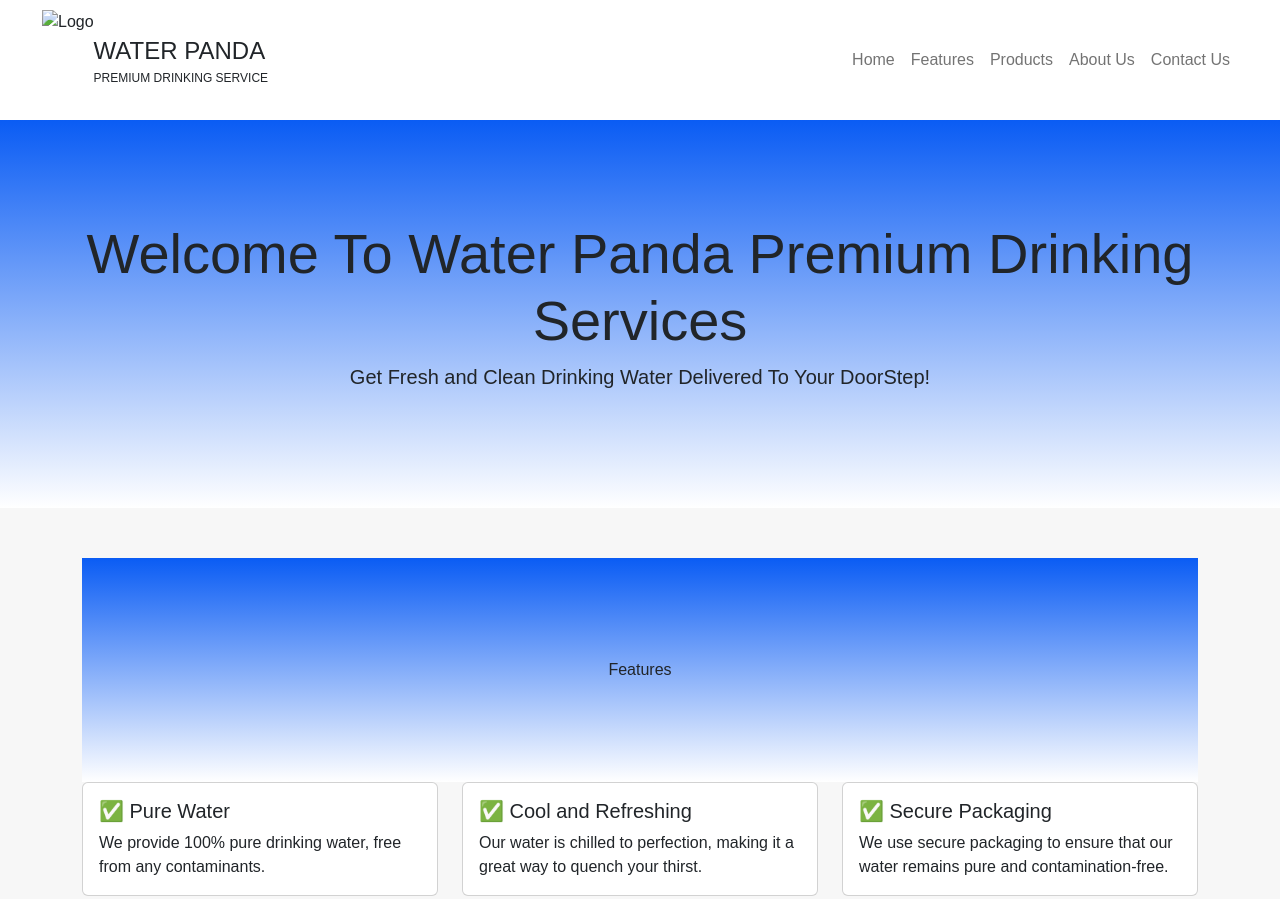
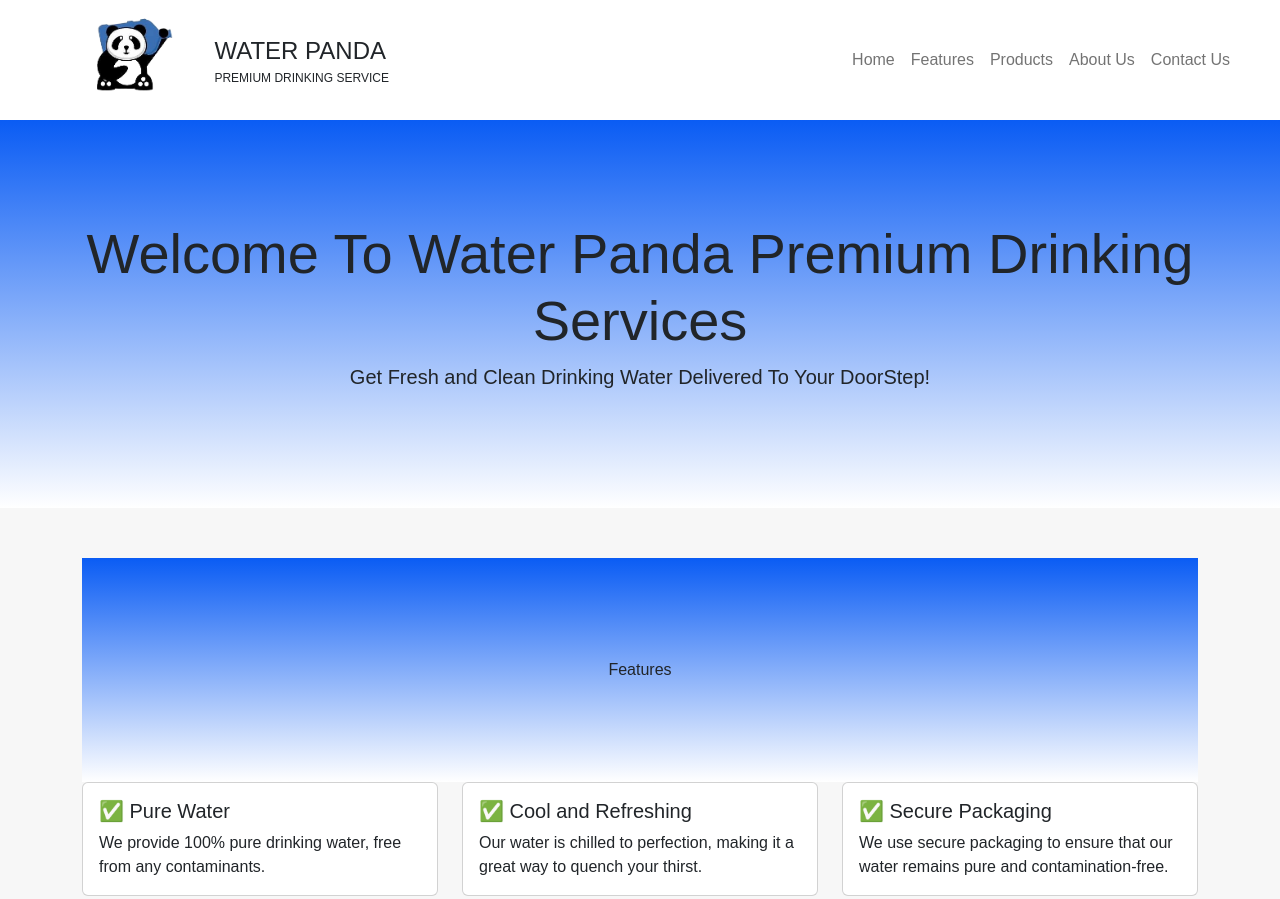
Before and after one commit to MuhammadKhateebEjaz/Test-Water-Panda, a plain HTML site: page index.html in a window 1280 px wide. Shown: the top 899 px of the page. Drawn offline with nearby package versions, Linux system fonts and the light colour scheme.

Commit message:
Update index.html

```diff
--- a/index.html
+++ b/index.html
@@ -16,7 +16,7 @@
         <nav class="navbar navbar-expand-lg">
             <div class="container-fluid">
                 <div class="logo">
-              <img src="LOGO.png" wight="100" height="80" alt="Logo"> </div> <div class="logo-text"> WATER PANDA <span>PREMIUM DRINKING SERVICE</span> </div>
+              <img src="Public/logo/LOGO.png" wight="100" height="80" alt="Logo"> </div> <div class="logo-text"> WATER PANDA <span>PREMIUM DRINKING SERVICE</span> </div>
                 <button class="navbar-toggler" type="button" data-bs-toggle="collapse" data-bs-target="#navbarNav" aria-controls="navbarNav" aria-expanded="false" aria-label="Toggle navigation"> <span class="navbar-toggler-icon"></span> </button>
                 <div class="collapse navbar-collapse" id="navbarNav">
                     <ul class="navbar-nav ms-auto">
```
